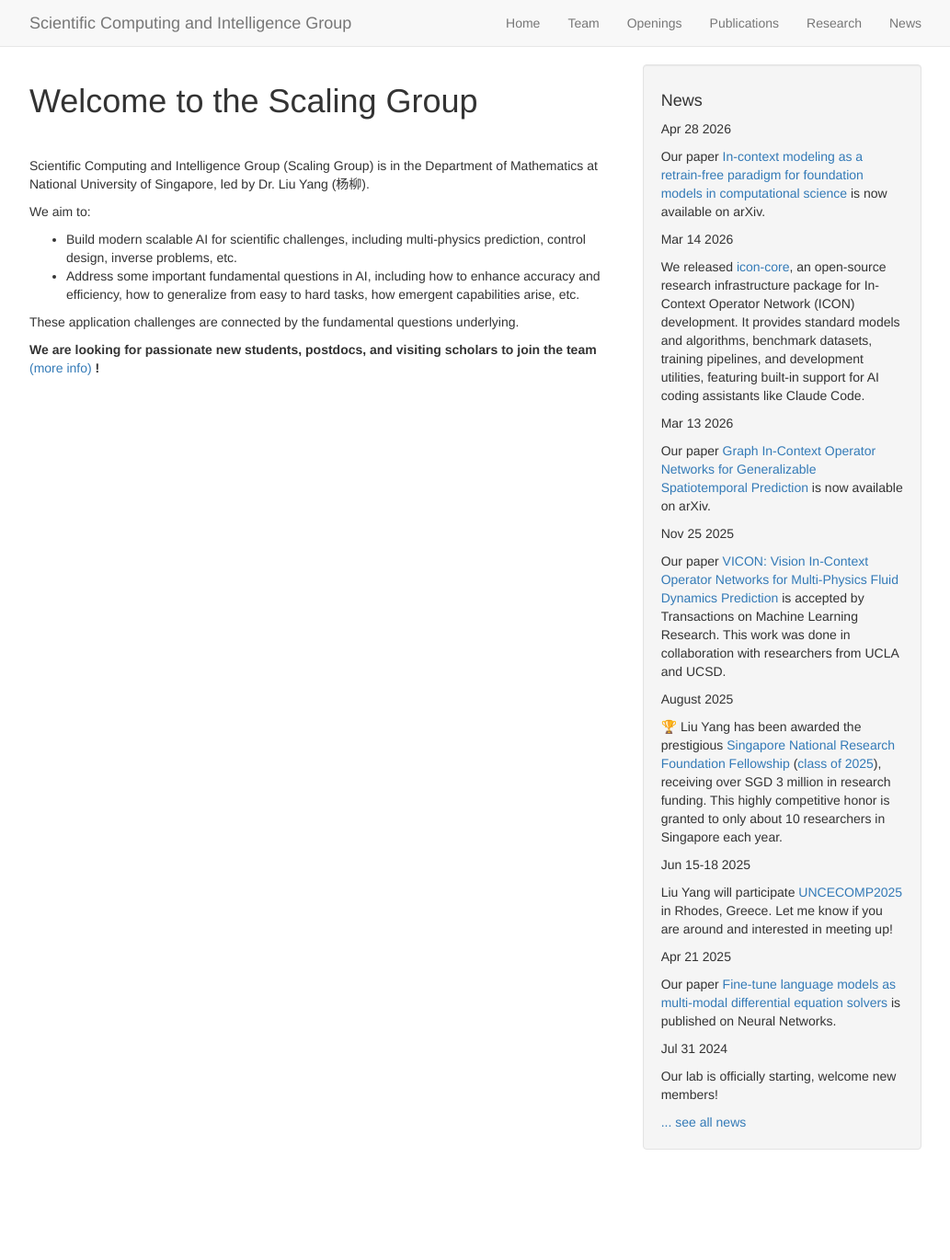
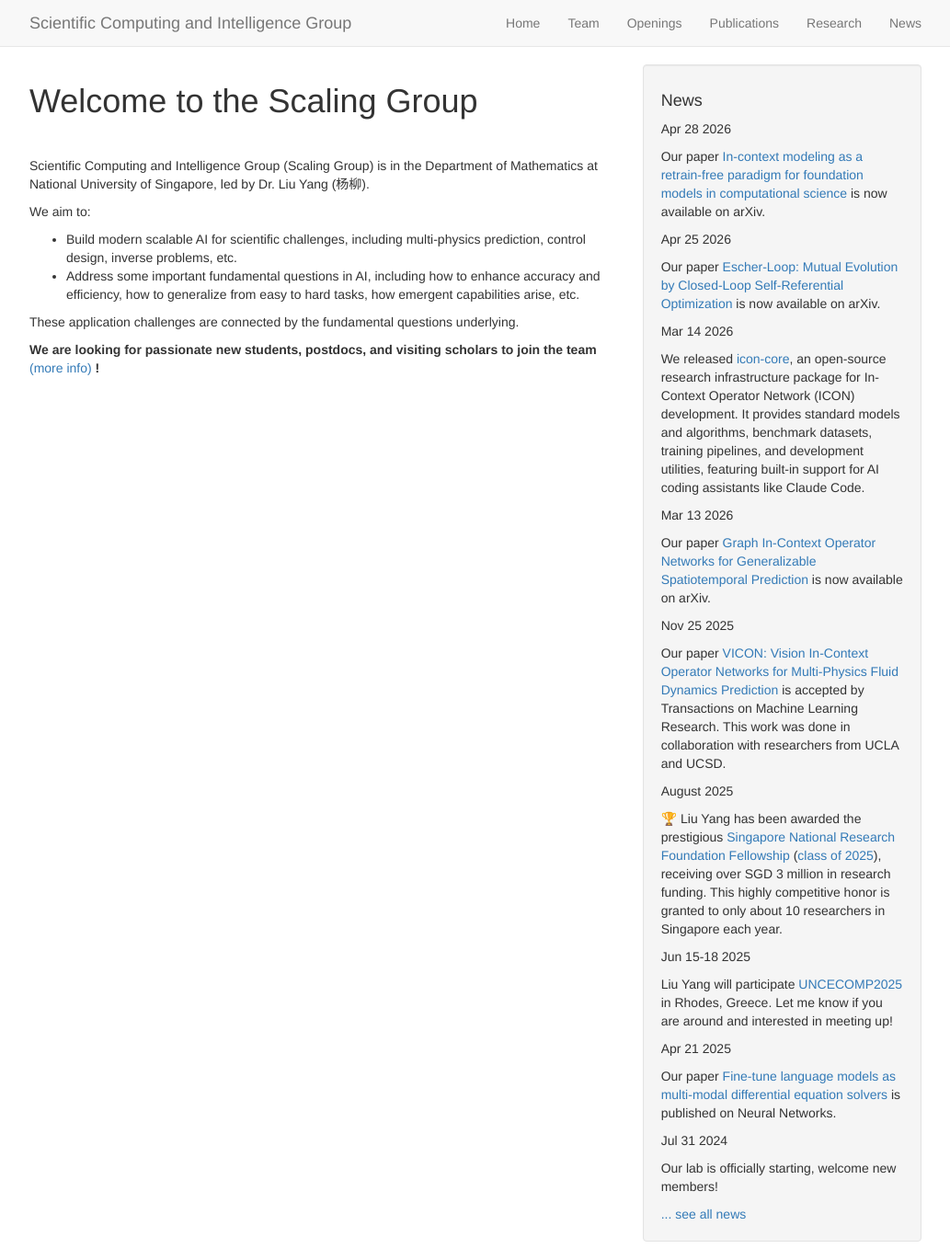
Before and after one commit to scaling-group/scaling-group.github.io, a Jekyll site: the page built from _pages/home.md, in a window 1280 px wide and 1370 px high. Shown: the whole window at 92% size, without its empty margins (123-1156 px from the left). Built offline with Jekyll 4.4.1, drawn with Linux system fonts in a browser that asks for light colours.

Commit message:
Add news and publication entry for Escher-Loop arXiv paper
Co-Authored-By: Claude Opus 4.7 (1M context) <noreply@anthropic.com>

```diff
--- a/_data/news.yml
+++ b/_data/news.yml
@@ -1,5 +1,8 @@
 - date: Apr 28 2026
   headline: "Our paper [In-context modeling as a retrain-free paradigm for foundation models in computational science](https://arxiv.org/abs/2604.23098) is now available on arXiv."
+
+- date: Apr 25 2026
+  headline: "Our paper [Escher-Loop: Mutual Evolution by Closed-Loop Self-Referential Optimization](https://arxiv.org/abs/2604.23472) is now available on arXiv."
 
 - date: Mar 14 2026
   headline: "We released [icon-core](https://github.com/scaling-group/icon-core), an open-source research infrastructure package for In-Context Operator Network (ICON) development. It provides standard models and algorithms, benchmark datasets, training pipelines, and development utilities, featuring built-in support for AI coding assistants like Claude Code."
--- a/_data/publist.yml
+++ b/_data/publist.yml
@@ -7,6 +7,15 @@
     url: https://arxiv.org/abs/2604.23098
     display: arXiv, Apr 2026
   highlight: 1
+
+- title: "Escher-Loop: Mutual Evolution by Closed-Loop Self-Referential Optimization"
+  image:
+  description:
+  authors: "Ziyang Liu<sup>*</sup>, Xinyan Guo<sup>*</sup>, Xuchen Wei<sup>*</sup>, Han Hao<sup>†</sup>, Liu Yang<sup>†</sup>"
+  link:
+    url: https://arxiv.org/abs/2604.23472
+    display: arXiv, Apr 2026
+  highlight: 2
 
 - title: "Graph In-Context Operator Networks for Generalizable Spatiotemporal Prediction"
   image:
```
